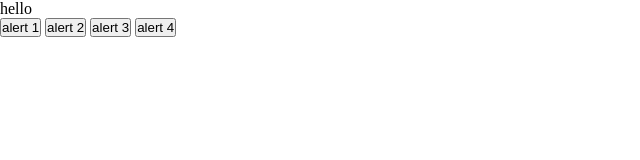
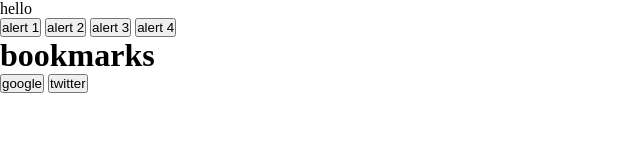
Before and after one commit to fall66-tech/js-course, a plain HTML site: page index.html in a window 1280 px wide. Shown: the whole page, without its empty margins (0-640 px from the left). Drawn offline with Linux system fonts and the light colour scheme.

Commit message:
bookmarks a tag

```diff
--- a/index.html
+++ b/index.html
@@ -22,7 +22,9 @@
   <button id="alert3">alert 3</button>
   <button id="alert4">alert 4</button>
 
-
+  <h1>bookmarks</h1>
+  <a href="https://google.com"><button>google</button></a>
+  <a href="https://twitter.com"><button>twitter</button></a>
 
 
   <script src="./script1.js"></script>
```
